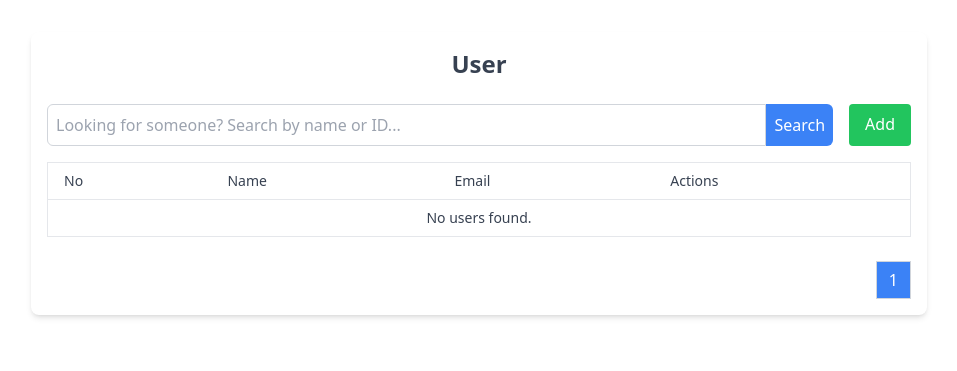
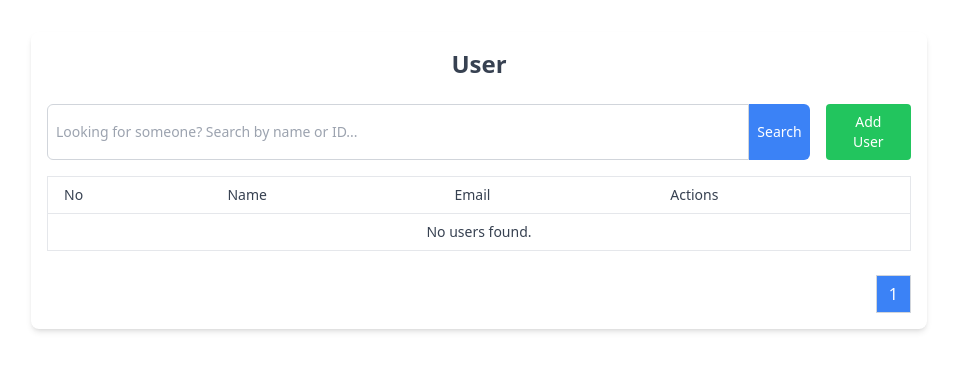
Before and after one commit to gabrielsumampow/angsana-fullstack-test, a CodeIgniter 4 app: the page made by app/Views/user/index.php in a window 1280 px wide. Shown: the top 371 px of the page, without its empty margins (161-1118 px from the left). Run offline with PHP 8.4 and a stand-in for CodeIgniter, Linux system fonts and the light colour scheme; the template is opened without the code that fills it, so the values that code supplies are empty; some libraries are stand-ins or nearby versions.

Commit message:
Update Responsive Design

```diff
--- a/app/Views/user/index.php
+++ b/app/Views/user/index.php
@@ -4,18 +4,18 @@
 <div class="max-w-4xl mx-auto p-4 bg-white rounded-lg shadow-md mt-8">
     <h1 class="text-2xl font-bold text-center mb-6 text-gray-700">User</h1>
 
-    <div class="flex justify-between mb-4">
+    <div class="flex flex-col md:flex-row justify-between mb-4">
         <form method="get" action="<?= base_url('users/search') ?>" class="flex w-full">
             <input
-                class="flex-grow p-2 text-md border border-gray-300 rounded-l-md focus:outline-none focus:ring-2 focus:ring-blue-400"
+                class="flex-grow p-2 text-sm md:text-md border border-gray-300 rounded-l-md focus:outline-none focus:ring-2 focus:ring-blue-400"
                 type="text" name="search" placeholder="Looking for someone? Search by name or ID...">
             <button
-                class="bg-blue-500 text-white text-md p-2 rounded-r-md hover:bg-blue-600 transition duration-200"
+                class="bg-blue-500 text-sm md:text-md text-white p-2 rounded-r-md hover:bg-blue-600 transition duration-200"
                 type="submit">Search</button>
         </form>
         <a href="<?= base_url('users/create') ?>"
-            class="ml-4 bg-green-500 text-white text-md px-4 py-2 rounded hover:bg-green-600 transition duration-200">
-            Add
+            class="mt-4 md:mt-0 md:ml-4 bg-green-500 text-sm md:text-md text-center text-white px-4 py-2 rounded hover:bg-green-600 transition duration-200">
+            Add User
         </a>
     </div>
 
@@ -31,7 +31,7 @@
                 <tr>
                     <th class="px-4 py-2 border-b text-left text-sm font-medium text-gray-700">No</th>
                     <th class="px-4 py-2 border-b text-left text-sm font-medium text-gray-700">Name</th>
-                    <th class="px-4 py-2 border-b text-left text-sm font-medium text-gray-700">Email</th>
+                    <th class="hidden md:table-cell px-4 py-2 border-b text-left text-sm font-medium text-gray-700">Email</th>
                     <th class="px-4 py-2 border-b text-left text-sm font-medium text-gray-700">Actions</th>
                 </tr>
             </thead>
@@ -47,9 +47,8 @@
                     <?php foreach($users as $user): ?>
                     <tr class="hover:bg-gray-50 transition duration-150">
                         <td class="px-4 py-2 border-b text-sm text-gray-700"><?= $i++ ?></td>
-                        <td class="px-4 py-2 border-b text-sm text-gray-700" hidden><?= $user['users_id'] ?></td>
                         <td class="px-4 py-2 border-b text-sm text-gray-700"><?= $user['users_name'] ?></td>
-                        <td class="px-4 py-2 border-b text-sm text-gray-700"><?= $user['users_email'] ?></td>
+                        <td class="hidden md:table-cell px-4 py-2 border-b text-sm text-gray-700"><?= $user['users_email'] ?></td>
                         <td class="px-4 py-2 border-b text-sm text-gray-700">
                             <a href="<?= base_url('users/edit/'.$user['users_id']) ?>"
                                 class="text-blue-500 hover:underline">Edit</a>
@@ -62,7 +61,6 @@
                     <?php endforeach; ?>
                 <?php endif; ?>
             </tbody>
-
         </table>
     </div>
 
```
Also changed, not shown: public/assets/css/styles.css, 3 other files.
